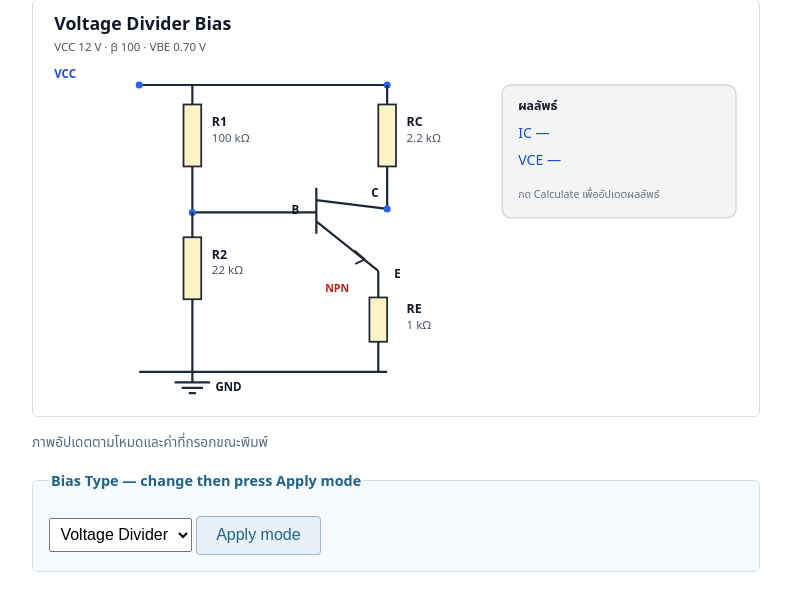
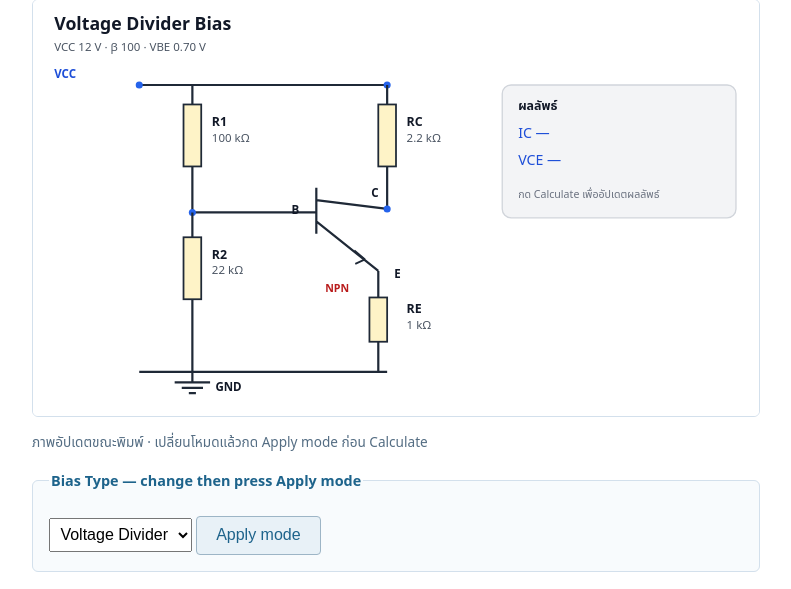
Before and after one commit to monnapatonnoi-creator/transistor-simulator, a Flask app: page / in a window 1280 px wide. Shown: the part 111-700 px from the top of the page, without its empty margins (244-1035 px from the left). Run offline with Flask 3, Linux system fonts and the light colour scheme.

Commit message:
chore: polish live diagram guidance and coverage

```diff
--- a/templates/index.html
+++ b/templates/index.html
@@ -73,7 +73,7 @@
     <text x="548" y="186" font-size="16" fill="#1d4ed8">VCE <tspan data-bind="vce">{% if result %}{{ result.vce|fmt_voltage }}{% else %}—{% endif %}</tspan></text>
     <text x="548" y="224" font-size="12" fill="#6b7280">กด Calculate เพื่ออัปเดตผลลัพธ์</text>
   </svg>
-  <p class="diagram-caption">ภาพอัปเดตตามโหมดและค่าที่กรอกขณะพิมพ์</p>
+  <p class="diagram-caption">ภาพอัปเดตขณะพิมพ์ · เปลี่ยนโหมดแล้วกด Apply mode ก่อน Calculate</p>
 </section>
 <form method="get" action="{{ url_for('index') }}" class="mode-switch">
   <fieldset>
```
Also changed, not shown: docs/validation.md (+1 -1 lines), tests/test_web.py (+4 -0 lines), README.md.
